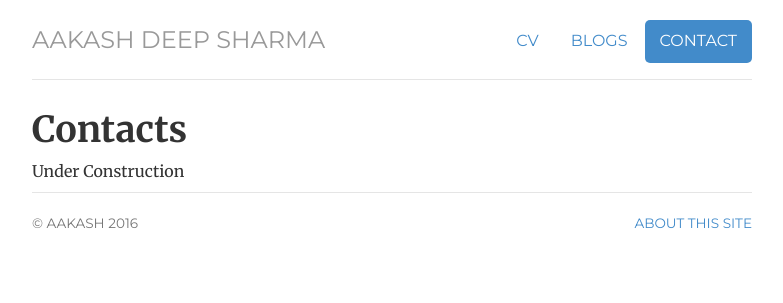
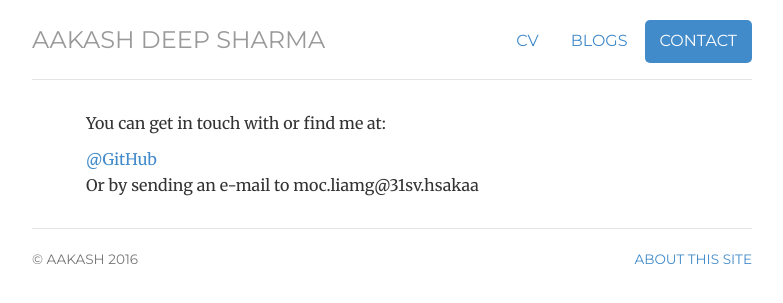
Before and after one commit to aakash-deep-sharma/aakash-deep-sharma.github.io, a Jekyll site: the page built from contacts/index.html, in a window 1280 px wide. Shown: the top 303 px of the page, without its empty margins (248-1031 px from the left). Built offline with Jekyll 4.4.1, drawn with Linux system fonts in a browser that asks for light colours.

Commit message:
Update index.html

```diff
--- a/contacts/index.html
+++ b/contacts/index.html
@@ -2,10 +2,21 @@
 layout: default
 title: Contacts
 cv: passive
+projects: passive
 blog: passive
 contacts: active
+description: Contact information for Aakash deep sharma, a software developer
 ---
-<div class="blurb">
-	<h1>Contacts</h1>
-	<p>Under Construction</p>
-</div><!-- /.blurb -->
+<div class="contact">
+
+	<p>You can get in touch with or find me at:</p>
+
+	<ul class="list-unstyled">
+
+	<li><a href="https://github.com/aakash-deep-sharma">@GitHub</a></li>
+
+	<!-- <li><a href="http://dribbble.com/jmcglone">@Dribbble</a></li> -->
+	<li>Or by sending an e-mail to <span class="obfuscate">aakash.vs13@gmail.com</span></li>
+	</ul>
+
+</div>
```
